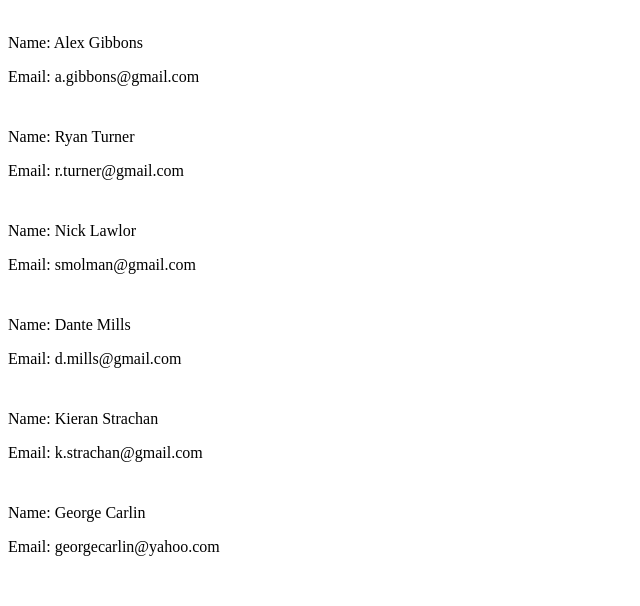
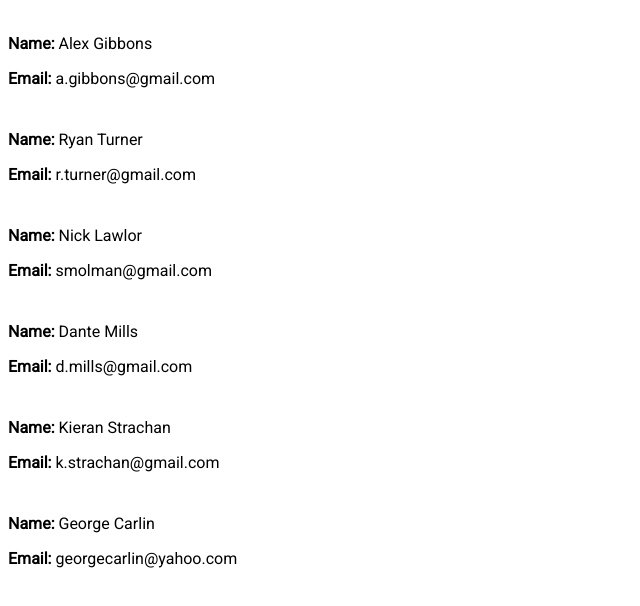
Before and after one commit to JadeManrique/web_example, a plain HTML site: page index.html in a window 1280 px wide. Shown: the whole page, without its empty margins (0-640 px from the left). Drawn offline with Linux system fonts and the light colour scheme.

Commit message:
added more files

```diff
--- a/css/styles.css
+++ b/css/styles.css
@@ -1,3 +1,17 @@
-div {
+@import url('https://fonts.googleapis.com/css?family=Roboto');
+
+.contact {
   padding-top: 10px;
 }
+
+p {
+  font-family: 'Roboto', sans-serif;
+}
+
+.name {
+  font-weight: bold;
+}
+
+.email {
+  font-weight: bold;
+}
--- a/scripts/scripts.js
+++ b/scripts/scripts.js
@@ -18,7 +18,7 @@ var emails = [
 
 for (var i = 0; i < names.length; i++) {
 
-  var html = "<div><p>Name: " + names[i] + "</p>" + "<p>Email: " + emails[i] + "</p></div>";
+  var html = "<div class='contact'><p><span class='name'>Name:</span> " + names[i] + "</p>" + "<p><span class='email'>Email:</span> " + emails[i] + "</p></div>";
 
   document.getElementById("text").insertAdjacentHTML('beforeend', html);
 }
```
